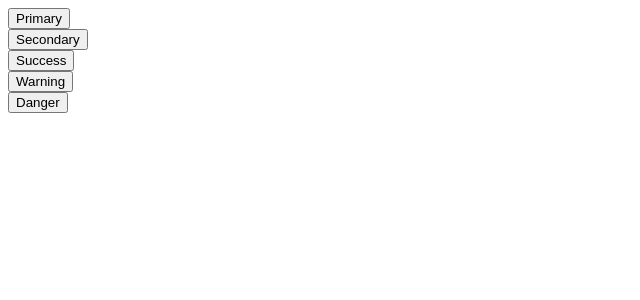
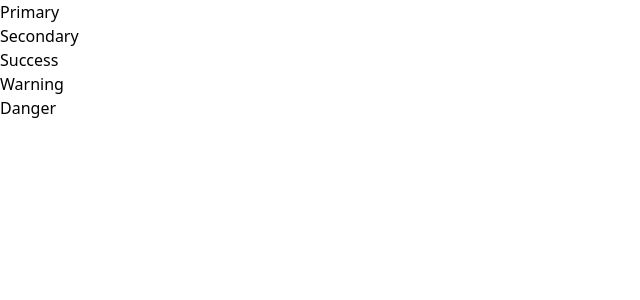
Before and after one commit to Scharif47/myui, a React (Create React App) app: page / in a window 1280 px wide. Shown: the top 300 px of the page, without its empty margins (0-640 px from the left). Built offline with nearby package versions, Linux system fonts and the light colour scheme.

Commit message:
tailwind setup

```diff
--- a/package.json
+++ b/package.json
@@ -35,5 +35,8 @@
       "last 1 firefox version",
       "last 1 safari version"
     ]
+  },
+  "devDependencies": {
+    "tailwindcss": "^3.4.3"
   }
 }
--- /dev/null
+++ b/postcss.config.js
@@ -0,0 +1,6 @@
+module.exports = {
+  plugins: {
+    tailwindcss: {},
+    autoprefixer: {},
+  },
+}
--- a/src/App.js
+++ b/src/App.js
@@ -3,7 +3,7 @@ function App() {
   return (
     <div>
       <div>
-        <Button primary danger>Primary</Button>
+        <Button primary>Primary</Button>
       </div>
       <div>
         <Button secondary outline>
--- /dev/null
+++ b/src/index.css
@@ -0,0 +1,3 @@
+@tailwind base;
+@tailwind components;
+@tailwind utilities;
--- /dev/null
+++ b/tailwind.config.js
@@ -0,0 +1,10 @@
+/** @type {import('tailwindcss').Config} */
+module.exports = {
+  content: [
+    "./src/**/*.{js,jsx,ts,tsx}",
+  ],
+  theme: {
+    extend: {},
+  },
+  plugins: [],
+}
```
Also changed, not shown: src/index.js (+5 -4 lines), 1 other file (tests, documents, lock files or other folders).
